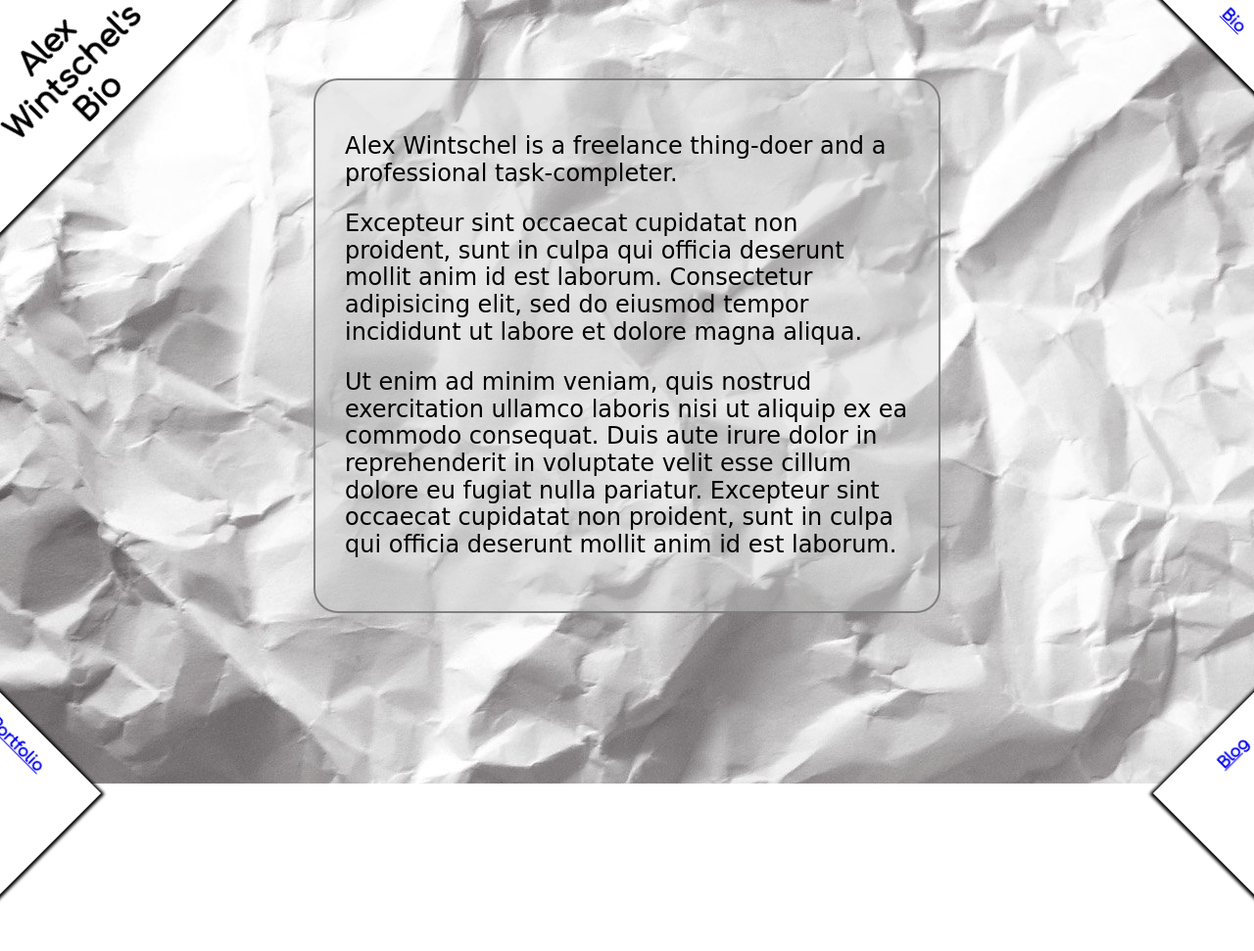
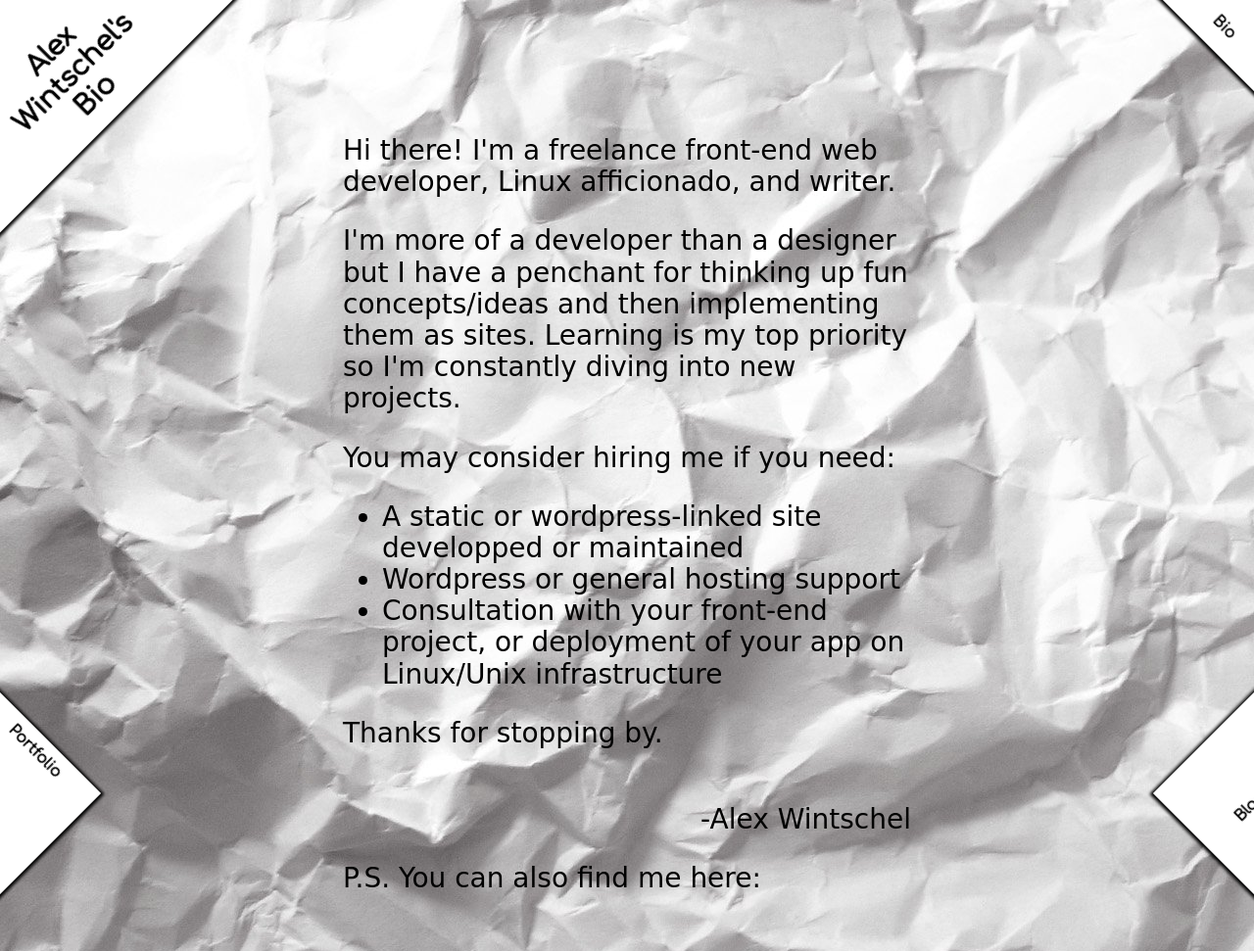
Before and after one commit to Baelx/portfolio, a website: page app/index.html in a window 1280 px wide. Shown: the whole page at 98% size. Before the commit the page ends 800 px from the top, so only its background shows below. Drawn offline with Linux system fonts and the light colour scheme; files that its build step writes are made by us from their sources; a web font is replaced by a local one.

Commit message:
fixed animations

```diff
--- a/app/assets/scss/modules/_layout.scss
+++ b/app/assets/scss/modules/_layout.scss
@@ -1,15 +1,27 @@
-.bio {
+body {
+  background-image: url("../../assets/imgs/wrinkled.jpg");
+}
+
+.bio, .blog {
   width: 50%;
-  background-color: rgba(208, 208, 208, 0.42);
+  // background-color: rgba(208, 208, 208, 0.42);
   font-family: 'Poor Story', cursive;
-  font-size: 1.5rem;
+  font-size: 1.75rem;
   transform: translateX(50%);
   margin-top: 80px;
-  border: 2px solid gray;
+  // border: 2px solid gray;
   padding: 30px;
   border-radius: 25px;
 }
 
-body {
-  background-image: url("../../assets/imgs/wrinkled.jpg");
+.blog {
+text-align: center;
 }
+
+.signature {
+float:right;
+}
+
+.ps {
+clear: both;
+}
--- a/app/assets/scss/modules/_nav.scss
+++ b/app/assets/scss/modules/_nav.scss
@@ -2,12 +2,23 @@ nav {
   font-family: 'Comfortaa', cursive;
   position: fixed;
   background: white;
+  z-index: 2;
 }
 
 @mixin wiggle-animation {
-  animation-name: top-right-wiggle;
   animation-duration: 1.25s;
   animation-iteration-count: infinite;
+}
+
+@mixin nav-link-style {
+  color: black;
+  font-size: 0.65em;
+  display: inline-block;
+  text-align: center;
+  width: 100%;
+  height: 100%;
+  text-decoration: none;
+  line-height: 2;
 }
 
 .top-left {
@@ -23,7 +34,8 @@ nav {
   h1 {
     color: black;
     text-align: center;
-    margin-top: 233px;
+    font-size: 1.75em;
+    margin-top: 240px;
   }
 }
 
@@ -38,14 +50,15 @@ nav {
   box-shadow: 2px 3px 3px black;
 
   &:hover {
+    animation-name: top-right-wiggle;
     @include wiggle-animation;
   }
 
-  h2 {
-    color: black;
-    text-align: center;
-    margin-top: 115px;
-    font-size: 1em;
+  a {
+    margin-top: 100px;
+    margin-left: -2px;
+
+@include nav-link-style;
   }
 
 }
@@ -61,16 +74,15 @@ nav {
   box-shadow: 2px 3px 3px black;
 
   &:hover {
+    animation-name: bottom-left-wiggle;
     @include wiggle-animation;
   }
 
-  h2 {
-    color: black;
-    text-align: center;
-    margin-top: 46px;
-    margin-left: 108px;
+a {
+    margin-top: 47px;
+    margin-left: 62px;
     transform: rotate(90deg);
-    font-size: 1em;
+@include nav-link-style;
   }
 
 }
@@ -87,16 +99,16 @@ nav {
   box-shadow: -2px 3px 3px black;
 
   &:hover {
+    animation-name: bottom-right-wiggle;
     @include wiggle-animation;
   }
 
-  h2 {
-    color: black;
-    text-align: center;
+a {
     margin-top: 64px;
     margin-right: 101px;
     transform: rotate(-90deg);
-    font-size: 1em;
+
+@include nav-link-style;
 
   }
 
--- a/app/index.html
+++ b/app/index.html
@@ -2,7 +2,7 @@
 <html>
 <head>
   <link rel="stylesheet" type="text/css" href="temp/css/main.css">
-<link href="https://fonts.googleapis.com/css?family=Comfortaa|Poor+Story" rel="stylesheet">
+  <link href="https://fonts.googleapis.com/css?family=Comfortaa|Poor+Story" rel="stylesheet">
   <meta charset="utf-8">
   <title>Alex Wintschel</title>
 </head>
@@ -11,7 +11,7 @@
     <h1>Alex</br>Wintschel's</br>Bio</h1>
   </nav>
   <nav class="top-right">
-    <h2><a href="bio.html">Bio</a></h2>
+    <h2><a href="index.html">Bio</a></h2>
   </nav>
   <nav class="bottom-left">
     <h2><a href="portfolio.html">Portfolio</a></h2>
@@ -21,12 +21,21 @@
   </nav>
 
   <main class="bio">
-    <p>Alex Wintschel is a freelance thing-doer and a professional task-completer. </p>
+    <p>Hi there! I'm a freelance front-end web developer, Linux afficionado, and writer. </p>
 
-    <p> Excepteur sint occaecat cupidatat non proident, sunt in culpa qui officia deserunt mollit anim id est laborum. Consectetur adipisicing elit, sed do eiusmod tempor incididunt ut labore et dolore magna aliqua.</p>
-    <p> Ut enim ad minim veniam, quis nostrud exercitation ullamco laboris nisi ut aliquip ex ea commodo consequat. Duis aute irure dolor in reprehenderit in voluptate velit esse cillum dolore eu fugiat nulla pariatur. Excepteur sint occaecat cupidatat non proident, sunt in culpa qui officia deserunt mollit anim id est laborum.</p>
+    <p> I'm more of a developer than a designer but I have a penchant for thinking up fun concepts/ideas and then implementing them as sites. Learning is my top priority so I'm constantly diving into new projects. </p>
+    <p>You may consider hiring me if you need:</p>
+    <ul>
+      <li>A static or wordpress-linked site developped or maintained</li>
+      <li>Wordpress or general hosting support</li>
+      <li>Consultation with your front-end project, or deployment of your app on Linux/Unix infrastructure</li>
+    </ul>
+    <p>Thanks for stopping by.</p>
+    <p class="signature">-Alex Wintschel</p>
+
+    <p class="ps"> P.S. You can also find me here:</p>
   </main>
 
-<script src="app.js" charset="utf-8"></script>
+  <script src="app.js" charset="utf-8"></script>
 </body>
 </html>
```
Also changed, not shown: app/blog.html (+4 -1 lines), app/temp/css/main.css.
